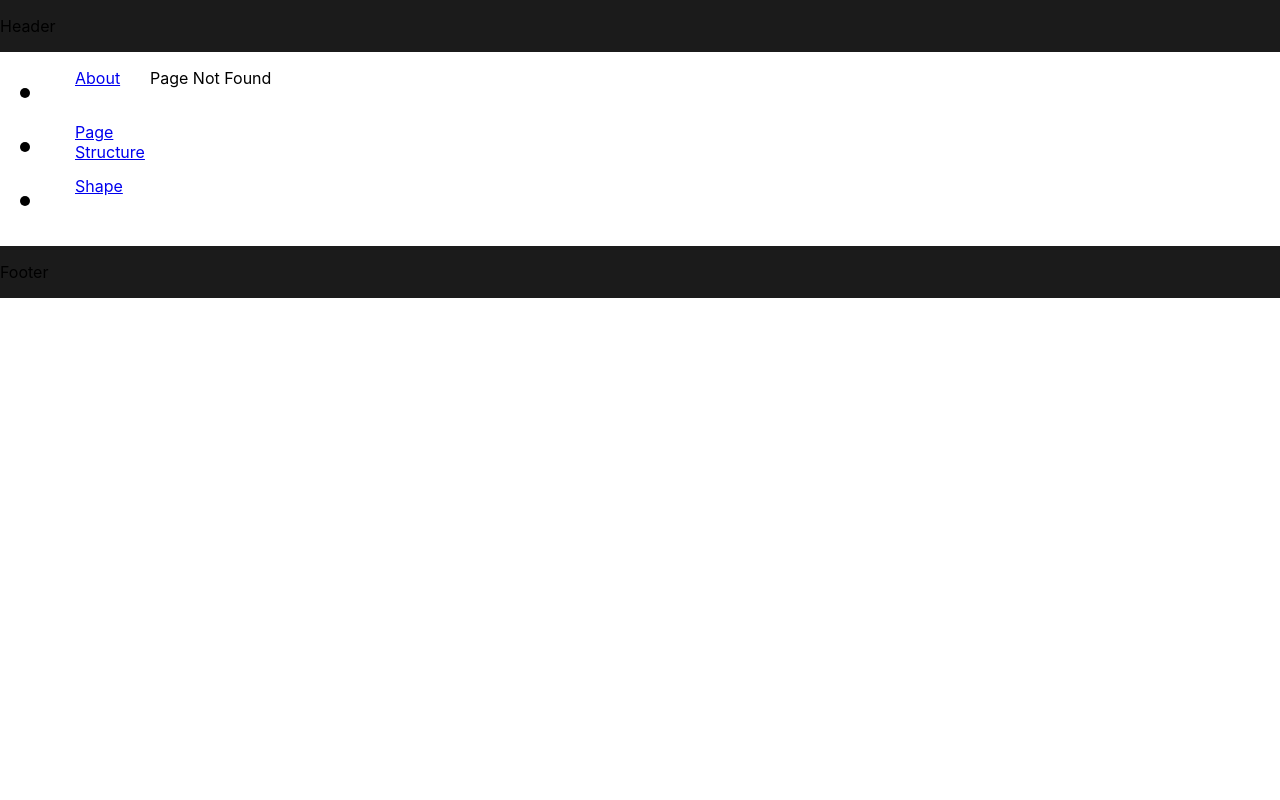
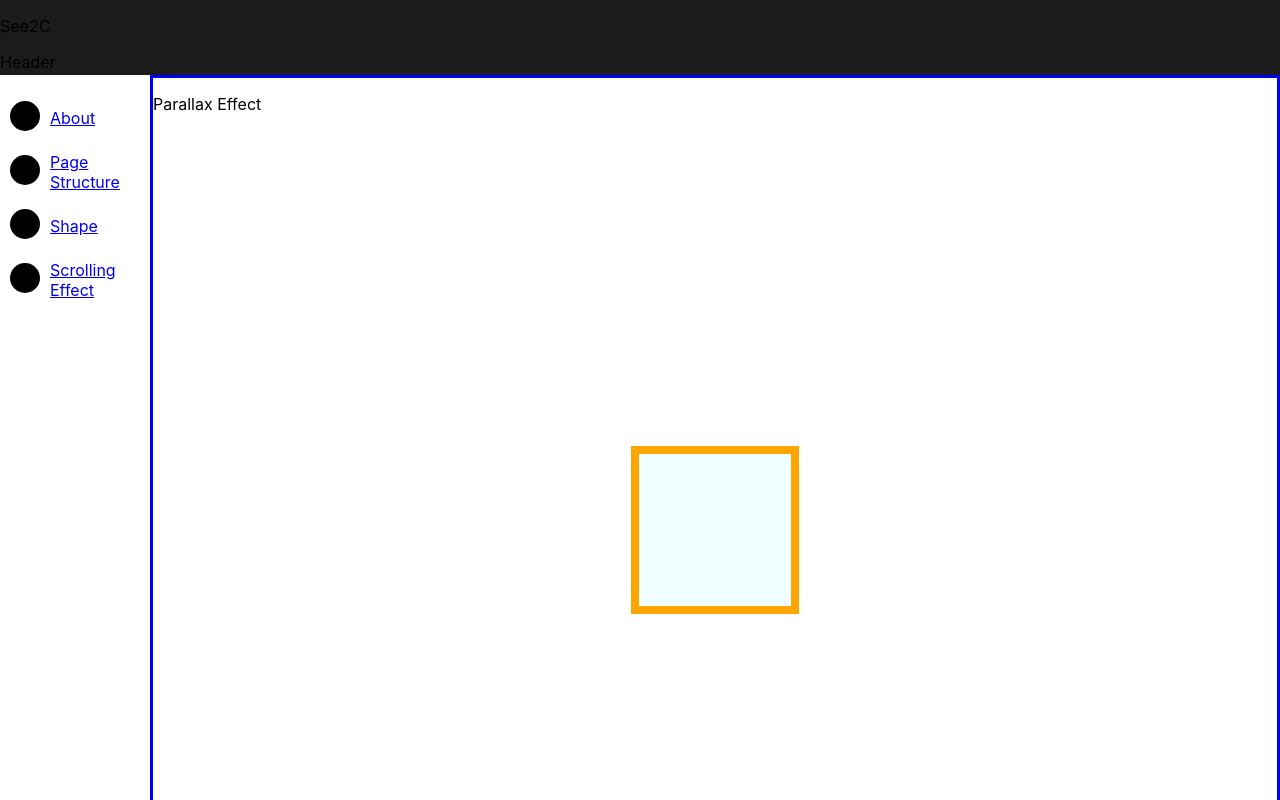
Before and after one commit to MuradAles/styles_tutorial, a React (Create React App) app in the folder styles_tutorial/: page /Scrolling_Effect in a window 1280 px wide. Before the commit this address had no page. Shown: the top 800 px of the page. Built offline with nearby package versions, Linux system fonts and the light colour scheme.

Commit message:
added Scrolling effect page

```diff
--- a/styles_tutorial/src/App.css
+++ b/styles_tutorial/src/App.css
@@ -3,6 +3,7 @@
 }
 
 .Body {
+    min-height: calc(100vh - 150px);
+    display: grid;
     grid-template-columns: 150px 1fr;
-    display: grid;
 }
--- a/styles_tutorial/src/App.js
+++ b/styles_tutorial/src/App.js
@@ -1,14 +1,17 @@
 import { BrowserRouter, Routes, Route } from "react-router-dom";
-import PageStructure from "./components/Tutorial_Components/PageStructure/PageStructure"
-
+import "./App.css"
 //Page Layout
 import Header from "./components/Layouts/Header/Header";
 import Navigation from "./components/Layouts/Navigation/Navigation";
 import Footer from "./components/Layouts/Footer/Footer";
+import PageNotFound from "./components/Layouts/PageNotFound/PageNotFound";
+
 import About from "./components/About";
-import PageNotFound from "./components/Layouts/PageNotFound/PageNotFound";
+//Tutorial Routes
 import Shape from "./components/Tutorial_Components/Shapes/Shapes";
-import "./App.css"
+import PageStructure from "./components/Tutorial_Components/PageStructure/PageStructure"
+import ScrollingEffect from "./components/Tutorial_Components/Scrolling-Effect/Scrolling-Effect";
+
 export default function App() {
   return (
     <div className="App">
@@ -17,6 +20,9 @@ export default function App() {
         <div className="Body">
           <Navigation />
           <Routes>
+            <Route
+              path="*"
+              element={<PageNotFound />} />
             <Route
               path="/PageStructure"
               element={< PageStructure />} />
@@ -27,8 +33,8 @@ export default function App() {
               path="/Shape"
               element={< Shape />} />
             <Route
-              path="*"
-              element={<PageNotFound />} />
+              path="/Scrolling_Effect"
+              element={< ScrollingEffect />} />
           </Routes>
         </div>
       </BrowserRouter>
--- a/styles_tutorial/src/components/Layouts/Footer/Footer.css
+++ b/styles_tutorial/src/components/Layouts/Footer/Footer.css
@@ -1,3 +1,4 @@
 .Footer {
+    height: 75px;
     background-color: rgb(27, 27, 27);
 }
--- a/styles_tutorial/src/components/Layouts/Header/Header.css
+++ b/styles_tutorial/src/components/Layouts/Header/Header.css
@@ -1,3 +1,4 @@
 .Header {
+    height: 75px;
     background-color: rgb(27, 27, 27);
 }
--- a/styles_tutorial/src/components/Layouts/Header/Header.js
+++ b/styles_tutorial/src/components/Layouts/Header/Header.js
@@ -2,6 +2,7 @@ import "./Header.css"
 export default function Header() {
     return (
         <header className="Header">
+            <p>See2C</p>
             <p>Header</p>
         </header>
     )
--- a/styles_tutorial/src/components/Layouts/Navigation/Navigation.css
+++ b/styles_tutorial/src/components/Layouts/Navigation/Navigation.css
@@ -5,7 +5,7 @@
 
 .link_format {
     display: grid;
-    grid-template-columns: 1fr 1fr;
+    grid-template-columns: 50px 1fr;
 }
 
 .link_shape {
@@ -14,4 +14,6 @@
 
 .link_name {
     grid-area: 1 / 2 / 1 / 2;
+    display: flex;
+    align-items: center;
 }
--- a/styles_tutorial/src/components/Layouts/Navigation/Navigation.js
+++ b/styles_tutorial/src/components/Layouts/Navigation/Navigation.js
@@ -4,7 +4,7 @@ import "./Navigation.css";
 export default function Navigation() {
     const shape = (
         <svg className="" width="50px" height="50px" viewBox="0 0 100 100">
-            <circle cx="50" cy="50" r="10"
+            <circle cx="50" cy="50" r="30"
                 fill="black" />
         </svg>
     )
@@ -13,26 +13,34 @@ export default function Navigation() {
             <ul className="nav_links">
                 <li className="link_format">
                     <div className="link_shape">
-                        {shape}
+                        <NavLink className="navlink_direction" to="/About">{shape}</NavLink>
                     </div>
                     <div className="link_name">
-                        <NavLink to="/About" className="active">About</NavLink>
+                        <NavLink className="navlink_direction" to="/About">About</NavLink>
                     </div>
                 </li>
                 <li className="link_format">
                     <div className="link_shape">
-                        {shape}
+                        <NavLink className="navlink_direction" to="/PageStructure">{shape}</NavLink>
                     </div>
                     <div className="link_name">
-                        <NavLink to="/PageStructure" className="active">Page Structure</NavLink>
+                        <NavLink className="navlink_direction" to="/PageStructure">Page Structure</NavLink>
                     </div>
                 </li>
                 <li className="link_format">
                     <div className="link_shape">
-                        {shape}
+                        <NavLink className="navlink_direction" to="/Shape">{shape}</NavLink>
                     </div>
                     <div className="link_name">
-                        <NavLink to="/Shape" className="active">Shape</NavLink>
+                        <NavLink className="navlink_direction" to="/Shape">Shape</NavLink>
+                    </div>
+                </li>
+                <li className="link_format">
+                    <div className="link_shape">
+                        <NavLink className="navlink_direction" to="/Scrolling_Effect">{shape}</NavLink>
+                    </div>
+                    <div className="link_name">
+                        <NavLink className="navlink_direction" to="/Scrolling_Effect">Scrolling Effect</NavLink>
                     </div>
                 </li>
             </ul>
--- /dev/null
+++ b/styles_tutorial/src/components/Tutorial_Components/Scrolling-Effect/Scrolling-Effect.css
@@ -0,0 +1,5 @@
+.SE_div {
+    overflow-y: scroll;
+    height: 100vh;
+    border: 3px solid blue;
+}
--- /dev/null
+++ b/styles_tutorial/src/components/Tutorial_Components/Scrolling-Effect/Scrolling-Effect.js
@@ -0,0 +1,19 @@
+import "./Scrolling-Effect.css"
+export default function Scrolling_Effect() {
+    return (
+        <div className="SE_div">
+            <p>Parallax Effect </p>
+            <svg className="APP-BG_Sky" height="100%" width="100%" viewBox="0 0 1000 1000">
+                <defs>
+                    <g id="sun">
+                        <rect
+                            className="Shape_rect"
+                            width="200"
+                            height="200" />
+                    </g>
+                </defs>
+                <use href="#sun" x="400" y="400" />
+            </svg>
+        </div >
+    )
+}
```
